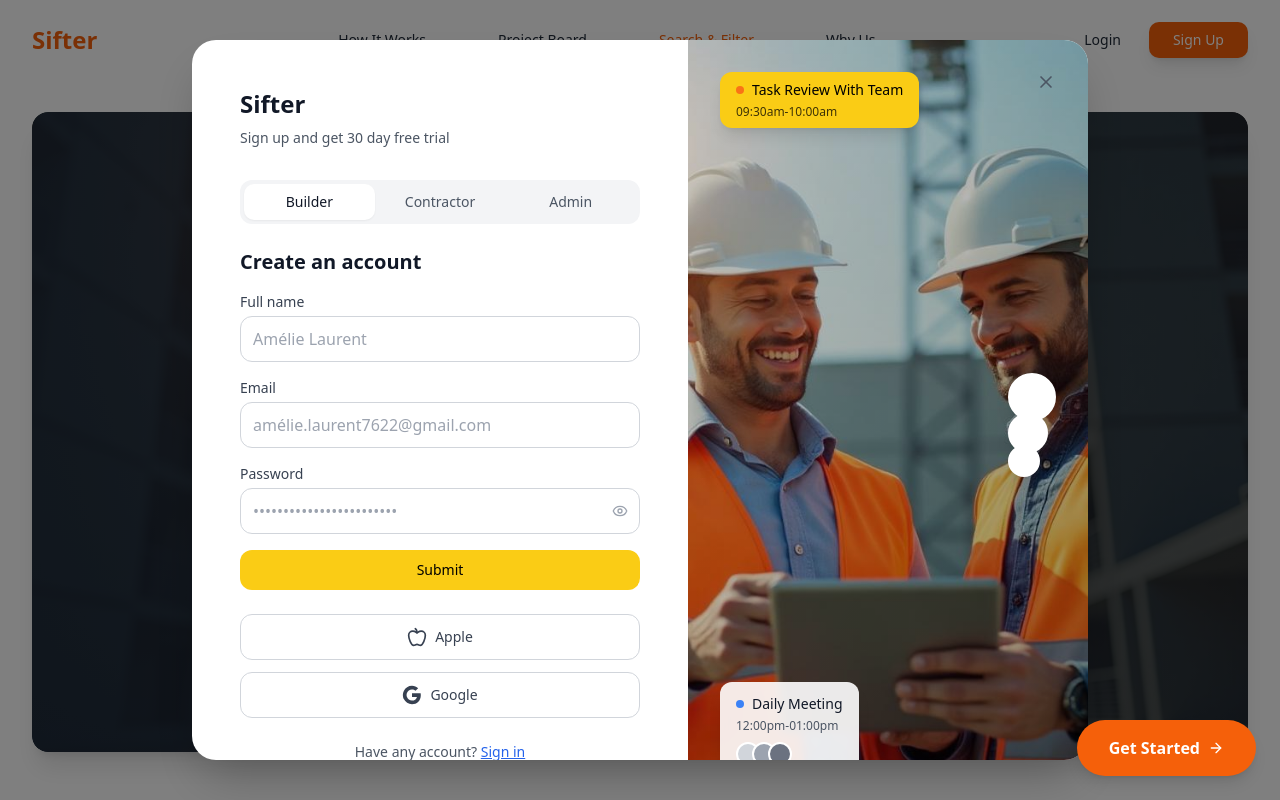
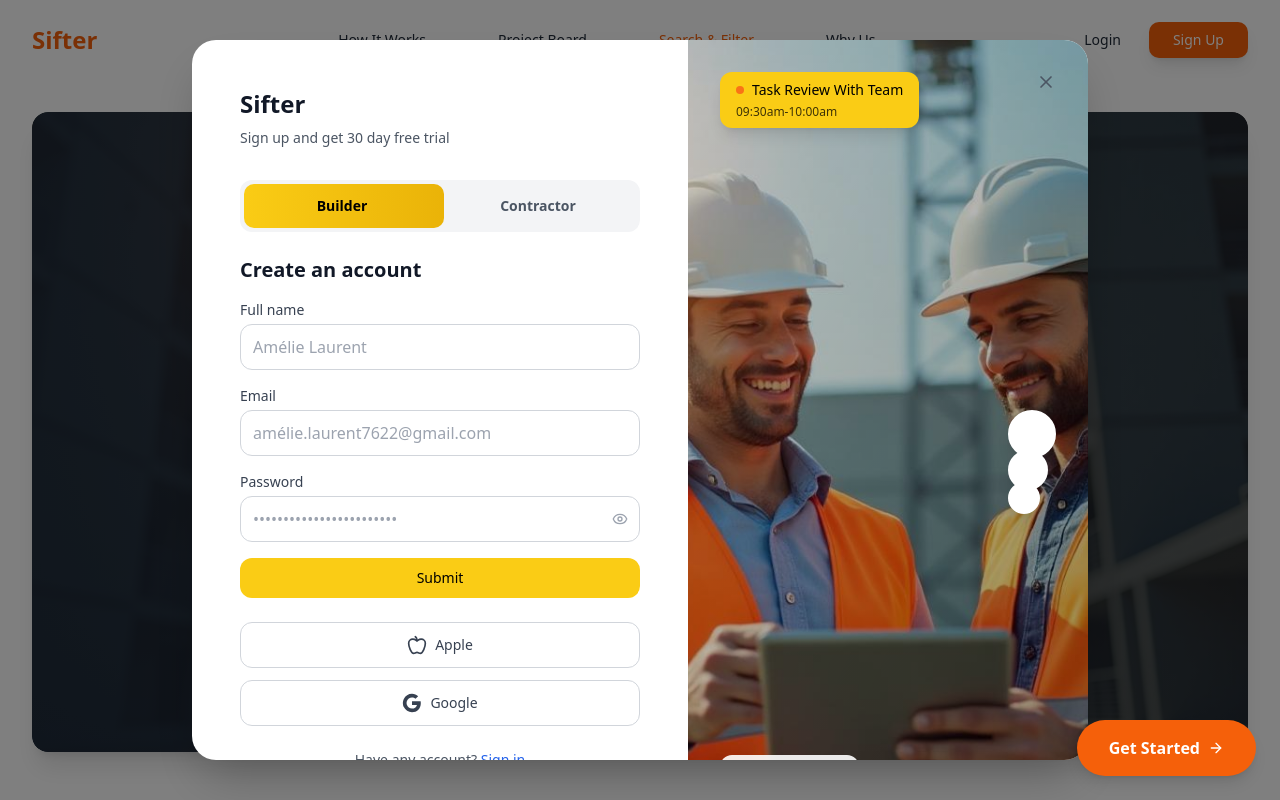
Before and after one commit to Abdulgafar4/buildmatch-network-flow, a React (Vite) app: page / in a window 1280 px wide. Both pictures are taken after a click on the button "Login". Shown: the top 800 px of the page. Built offline with nearby package versions, Linux system fonts and the light colour scheme.

Commit message:
Enhance tab switching and admin login.
- Improved tab switching with visual cues.
- Removed admin tab, added admin login button.

```diff
--- a/src/components/AuthModal.tsx
+++ b/src/components/AuthModal.tsx
@@ -52,49 +52,71 @@ const AuthModal: React.FC<AuthModalProps> = ({ isOpen, onClose }) => {
               </div>
 
               {/* User Type Selection */}
+              {userType !== "admin" && (
                 <div className="mb-6">
-                <div className="flex bg-gray-100 rounded-lg p-1">
+                  <div className="relative bg-gray-100 rounded-lg p-1">
+                    {/* Animated Background */}
+                    <div
+                      className={`absolute top-1 bottom-1 w-1/2 bg-gradient-to-r from-yellow-400 to-yellow-500 rounded-md transition-all duration-300 ease-out transform ${
+                        userType === "builder"
+                          ? "left-1 translate-x-0"
+                          : "left-1/2 translate-x-0"
+                      }`}
+                    />
+                    <div className="relative flex">
                       <button
                         onClick={() => setUserType("builder")}
-                    className={`flex-1 py-2 px-4 rounded-md text-sm font-medium transition-all ${
+                        className={`flex-1 py-3 px-4 rounded-md text-sm font-semibold transition-all duration-300 ease-out relative z-10 ${
                           userType === "builder"
-                        ? "bg-white text-gray-900 shadow-sm"
+                            ? "text-black"
                             : "text-gray-600 hover:text-gray-900"
                         }`}
                       >
-                    Builder
+                        <span className="relative z-10">Builder</span>
                       </button>
                       <button
                         onClick={() => setUserType("contractor")}
-                    className={`flex-1 py-2 px-4 rounded-md text-sm font-medium transition-all ${
+                        className={`flex-1 py-3 px-4 rounded-md text-sm font-semibold transition-all duration-300 ease-out relative z-10 ${
                           userType === "contractor"
-                        ? "bg-white text-gray-900 shadow-sm"
+                            ? "text-black"
                             : "text-gray-600 hover:text-gray-900"
                         }`}
                       >
-                    Contractor
-                  </button>
-                  <button
-                    onClick={() => setUserType("admin")}
-                    className={`flex-1 py-2 px-4 rounded-md text-sm font-medium transition-all ${
-                      userType === "admin"
-                        ? "bg-white text-gray-900 shadow-sm"
-                        : "text-gray-600 hover:text-gray-900"
-                    }`}
-                  >
-                    Admin
+                        <span className="relative z-10">Contractor</span>
                       </button>
                     </div>
                   </div>
+                </div>
+              )}
+
+              {/* Admin Header */}
+              {userType === "admin" && (
+                <div className="mb-6 text-center">
+                  <div className="inline-flex items-center px-4 py-2 bg-gray-900 text-white rounded-full text-sm font-medium mb-4">
+                    <div className="w-2 h-2 bg-yellow-400 rounded-full mr-2"></div>
+                    Admin Access
+                  </div>
+                  <button
+                    onClick={() => {
+                      setUserType("builder");
+                      setAuthMode("signup");
+                    }}
+                    className="text-sm text-gray-500 hover:text-gray-700 transition-colors"
+                  >
+                    ← Back to user selection
+                  </button>
+                </div>
+              )}
 
               {/* Form */}
-              {authMode === "signup" ? (
+              {authMode === "signup" && userType !== "admin" ? (
                 <SignupForm userType={userType} onClose={onClose} />
               ) : (
                 <LoginForm userType={userType} onClose={onClose} />
               )}
 
               {/* Social Login */}
+              {userType !== "admin" && (
                 <div className="mt-6 space-y-3">
                   <button className="w-full flex items-center justify-center px-4 py-3 border border-gray-300 rounded-lg text-sm font-medium text-gray-700 hover:bg-gray-50 transition-all">
                     <Apple className="h-5 w-5 mr-2" />
@@ -110,8 +132,10 @@ const AuthModal: React.FC<AuthModalProps> = ({ isOpen, onClose }) => {
                     Google
                   </button>
                 </div>
+              )}
 
               {/* Switch Mode */}
+              {userType !== "admin" && (
                 <div className="mt-6 text-center">
                   <p className="text-sm text-gray-600">
                     {authMode === "signup" ? "Have any account?" : "Don't have an account?"}{" "}
@@ -123,6 +147,22 @@ const AuthModal: React.FC<AuthModalProps> = ({ isOpen, onClose }) => {
                     </button>
                   </p>
                 </div>
+              )}
+
+              {/* Admin Access Button */}
+              {userType !== "admin" && (
+                <div className="mt-6 pt-4 border-t border-gray-200">
+                  <button
+                    onClick={() => {
+                      setUserType("admin");
+                      setAuthMode("login");
+                    }}
+                    className="w-full text-center text-xs text-gray-500 hover:text-gray-700 transition-colors"
+                  >
+                    Admin Access
+                  </button>
+                </div>
+              )}
             </div>
           </div>
 
```
Lines whose indentation alone changed are shown as unchanged.
